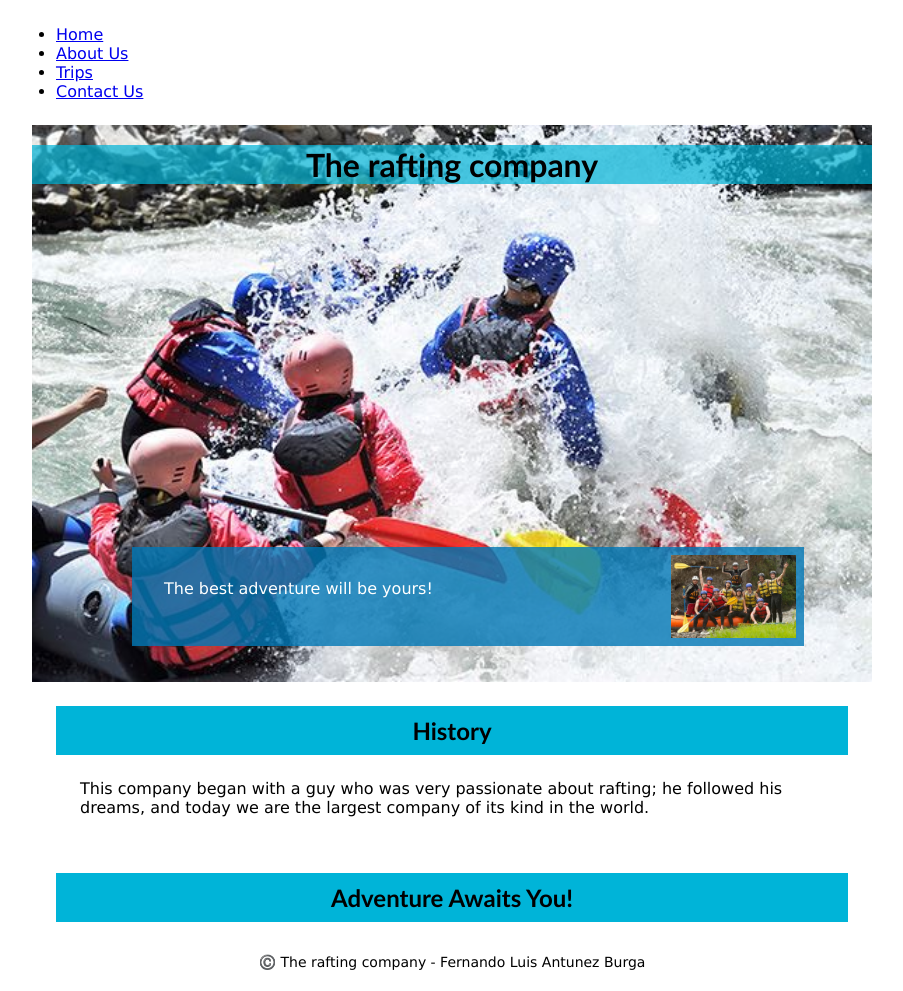
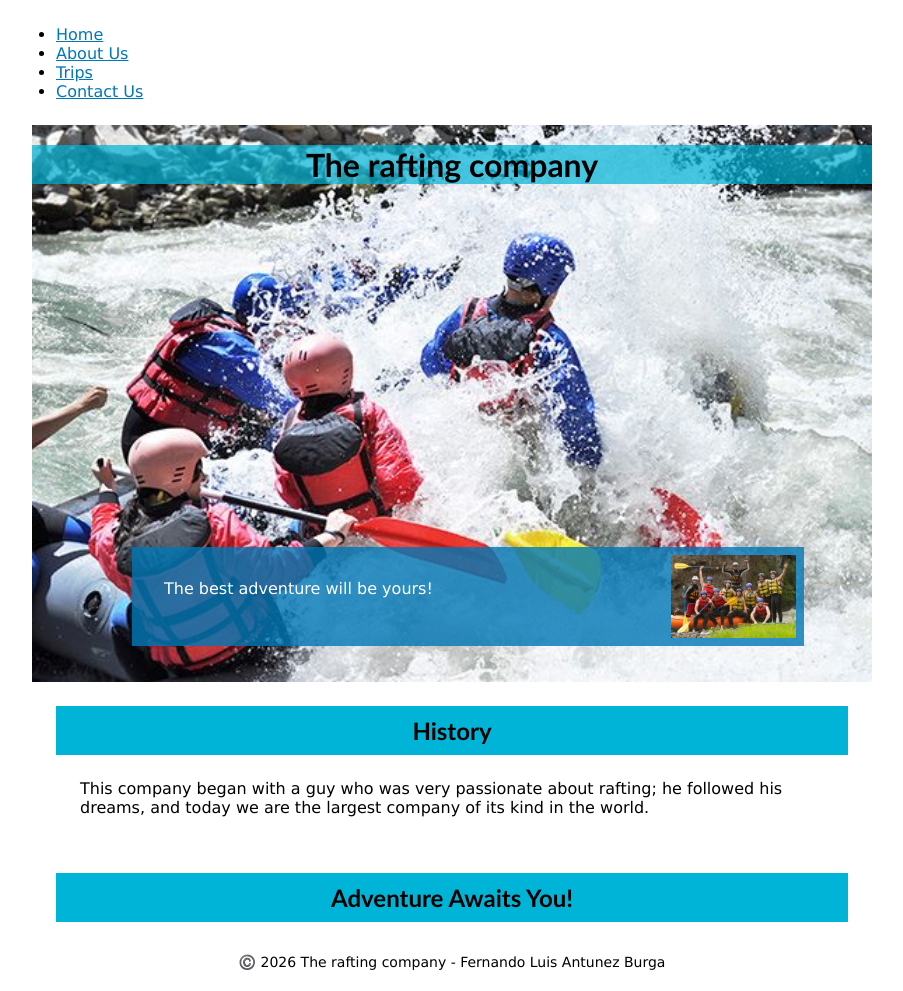
Before and after one commit to fernandoluisantunezburga/wdd130, a plain HTML site: page wwr/about.html in a window 1280 px wide. Shown: the part 127-1118 px from the top of the page, without its empty margins (188-1091 px from the left). Drawn offline with Linux system fonts and the light colour scheme.

Commit message:
confrmied

```diff
--- a/wwr/about.html
+++ b/wwr/about.html
@@ -3,11 +3,11 @@
 
 <head>
     <meta charset="UTF-8">
-    <meta name="description" content="The objective and history of our rafting company">
+    <meta name="viewport" content="width=device-width, initial-scale=1.0">
     <meta name="author" content="Fernando Luis Antunez Burga">
+    <meta name="description" content="Learn about the history and objective of our amazing whitewater rafting company and our thrilling trips.">
     <link rel="stylesheet" href="styles/rafting.css">
-    <title>Rafting</title>
-
+    <title>About Us - The rafting company</title>
 </head>
 
 <body>
@@ -40,7 +40,7 @@
         </section>
     </main>
     <footer>
-        <p>©️ The rafting company - Fernando Luis Antunez Burga</p>
+        <p>©️ 2026 The rafting company - Fernando Luis Antunez Burga</p>
         <nav class="socialmedia">
             <a href="https://facebook.com"><img src="images/facebook.jpg" alt="Facebook" width="100"></a>
             <a href="https://linkedin.com"><img src="images/linkedin.jpg" alt="linkedin image" width="100"></a>
--- a/wwr/styles/rafting.css
+++ b/wwr/styles/rafting.css
@@ -87,3 +87,11 @@ footer p {
 .socialmedia img {
     width: 30px;
 }
+
+nav a {
+    color: var(--primary-color);
+}
+
+nav a:hover {
+    color: var(--accent2-color);
+}
```
